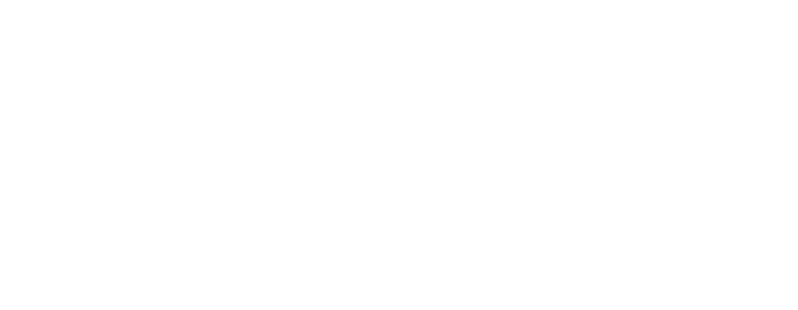
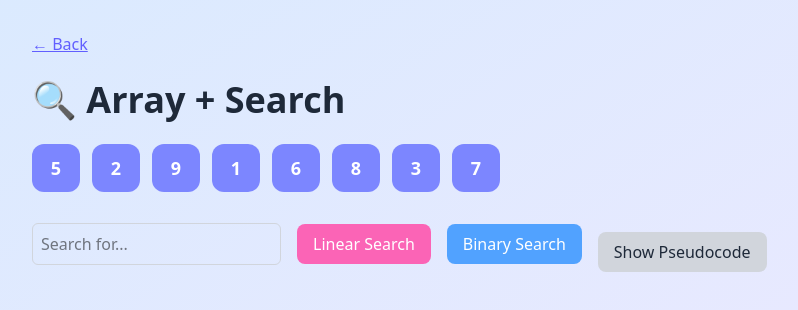
Before and after one commit to builtbydani/dsa-showcase, a React (Vite) app: page /array in a window 1280 px wide. Before the commit this address had no page. Shown: the top 310 px of the page, without its empty margins (0-798 px from the left). Built offline with nearby package versions, Linux system fonts and the light colour scheme.

Commit message:
Array + Search working

```diff
--- a/src/App.jsx
+++ b/src/App.jsx
@@ -1,13 +1,14 @@
 // src/App.jsx
 import { BrowserRouter as Router, Routes, Route } from "react-router-dom";
 import Home from "./pages/Home.jsx";
+import ArrayPage from "./pages/ArrayPage.jsx";
 
 export default function App() {
   return (
     <Router>
       <Routes>
         <Route path="/" element={<Home />} />
-        {/* More routes coming soon */}
+        <Route path="/array" element={<ArrayPage />} />
       </Routes>
     </Router>
   );
--- /dev/null
+++ b/src/pages/ArrayPage.jsx
@@ -0,0 +1,145 @@
+// src/pages/ArrayPage.jsx
+import { useState } from "react";
+import { Link } from "react-router-dom";
+
+export default function ArrayPage() {
+  const [array, setArray] = useState([5, 2, 9, 1, 6, 8, 3, 7]);
+  const [target, setTarget] = useState("");
+  const [currentIndex, setCurrentIndex] = useState(null);
+  const [showCode, setShowCode] = useState(false);
+  const [activeLine, setActiveLine] = useState(null);
+  const [isBinary, setIsBinary] = useState(false);
+
+  const reset = () => setCurrentIndex(null);
+
+  const linearSearch = async () => {
+    reset();
+    setIsBinary(false);
+    for (let i = 0; i < array.length; i++) {
+      setActiveLine(0);
+      await new Promise((res) => setTimeout(res, 300));
+      setCurrentIndex(i);
+      setActiveLine(1);
+      await new Promise((res) => setTimeout(res, 300));
+      if (array[i] === Number(target)) {
+        setActiveLine(2);
+        break;
+      }
+    }
+    setActiveLine(null);
+  };
+
+  const binarySearch = async () => {
+    reset();
+    setIsBinary(true);
+    let arr = [...array].sort((a, b) => a - b);
+    setArray(arr);
+    let low = 0, high = arr.length - 1;
+    setActiveLine(0);
+    await new Promise(res => setTimeout(res, 200));
+    setActiveLine(1);
+    await new Promise(res => setTimeout(res, 200));
+    while (low <= high) {
+      setActiveLine(2);
+      await new Promise(res => setTimeout(res, 200));
+      let mid = Math.floor((low + high) / 2);
+      setActiveLine(3);
+      setCurrentIndex(mid);
+      await new Promise((res) => setTimeout(res, 300));
+      if (arr[mid] === Number(target)) {
+        setActiveLine(4);
+        break;
+      }
+      if (arr[mid] < Number(target)) {
+        setActiveLine(6);
+        low = mid + 1;
+      } else {
+        setActiveLine(8);
+        high = mid - 1;
+      }
+      await new Promise(res => setTimeout(res, 300));
+    }
+    setActiveLine(null);
+  };
+
+  const linearCode = [
+    "for i in 0 to array.length:",
+    "   if array[i] == target:",
+    "       return i",
+  ];
+
+  const binaryCode = [
+    "low = 0",
+    "high = array.length - 1",
+    "while low <= high:",
+    "   mid = (low + high) // 2",
+    "   if array[mid] == target:",
+    "       return mid",
+    "   else if array[mid] < target:",
+    "       low = mid + 1",
+    "   else:",
+    "       high = mid - 1",
+  ];
+
+  return (
+    <div className="min-h-screen p-8 bg-gradient-to-br from-blue-100 to-purple-100">
+      <Link to="/" className="text-indigo-500 underline mb-6 block">← Back</Link>
+      <h1 className="text-4xl font-bold mb-6 text-gray-800">🔍 Array + Search</h1>
+
+      <div className="flex flex-wrap gap-3 mb-6">
+        {array.map((num, idx) => (
+          <div
+            key={idx}
+            className={`w-12 h-12 flex items-center justify-center rounded-xl text-white text-lg font-semibold ${
+              idx === currentIndex ? "bg-pink-500" : "bg-indigo-400"
+            }`}
+          >
+            {num}
+          </div>
+        ))}
+      </div>
+
+      <div className="flex items-center gap-4">
+        <input
+          type="number"
+          value={target}
+          onChange={(e) => setTarget(e.target.value)}
+          placeholder="Search for..."
+          className="p-2 rounded-md border border-gray-300"
+        />
+        <button onClick={linearSearch} className="px-4 py-2 bg-pink-400 hover:bg-pink-500 text-white rounded-lg">
+          Linear Search
+        </button>
+        <button onClick={binarySearch} className="px-4 py-2 bg-blue-400 hover:bg-blue-500 text-white rounded-lg">
+          Binary Search
+        </button>
+        <button
+          onClick={() => setShowCode(!showCode)}
+          className="mt-4 px-4 py-2 bg-gray-300 hover:bg-gray-400 text-gray-800 rounded-lg"
+        >
+          {showCode ? "Hide Pseudocode" : "Show Pseudocode"}
+        </button>
+
+        {showCode && (
+          <pre
+            className="
+            mt-6 bg-white/80 p-4 rounded-xl
+            border border-gray-300 max-w-xl
+            text-left text-sm font-mono
+          ">
+            {(isBinary ? binaryCode : linearCode).map((line, idx) => (
+              <div
+                key={idx}
+                className={`transition-all ${
+                  idx === activeLine ? "bg-yellow-200 font-bold px-2 rounded" : ""
+                }`}
+              >
+                {line}
+              </div>
+            ))}
+          </pre>
+        )}
+      </div>
+    </div>
+  );
+}
--- a/src/pages/Home.jsx
+++ b/src/pages/Home.jsx
@@ -1,29 +1,32 @@
-// src/pages/Home.jsx
 import { Link } from "react-router-dom";
 
 const sections = [
-  { title: "Array + Search", path: "/array" },
-  { title: "Stack + Queue", path: "/stackqueue" },
-  { title: "Linked List", path: "/linkedlist" },
-  { title: "Binary Search Tree", path: "/bst" },
-  { title: "Graphs", path: "/graphs" },
-  { title: "Sorting", path: "/sorting" },
-  { title: "Heaps", path: "/heaps" },
-  { title: "Hash Tables", path: "/hashtables" },
+  { title: "Array + Search", path: "/array", emoji: "🔍" },
+  { title: "Stack + Queue", path: "/stackqueue", emoji: "📦" },
+  { title: "Linked List", path: "/linkedlist", emoji: "🔗" },
+  { title: "Binary Search Tree", path: "/bst", emoji: "🌳" },
+  { title: "Graphs", path: "/graphs", emoji: "🕸️" },
+  { title: "Sorting", path: "/sorting", emoji: "🔀" },
+  { title: "Heaps", path: "/heaps", emoji: "📈" },
+  { title: "Hash Tables", path: "/hashtables", emoji: "🎯" },
 ];
 
 export default function Home() {
   return (
     <div className="min-h-screen bg-gradient-to-br from-pink-100 to-indigo-100 p-8">
-      <h1 className="text-5xl font-bold text-center mb-12 text-gray-800">📘 DSA Showcase</h1>
+      <h1 className="text-5xl font-bold text-center mb-12 text-gray-800 drop-shadow-sm">
+        📘 DSA Showcase
+      </h1>
+
       <div className="grid grid-cols-1 sm:grid-cols-2 lg:grid-cols-3 gap-6 max-w-5xl mx-auto">
-        {sections.map((sec) => (
+        {sections.map(({ title, path, emoji }) => (
           <Link
-            key={sec.path}
-            to={sec.path}
-            className="bg-white shadow-lg rounded-2xl p-6 text-center text-lg font-medium hover:bg-indigo-50 hover:scale-105 transition-all duration-200"
+            key={path}
+            to={path}
+            className="bg-white/70 backdrop-blur-lg hover:bg-white hover:scale-[1.03] hover:shadow-xl transition-all duration-200 shadow-md border border-white rounded-3xl px-6 py-8 text-center text-lg font-medium text-gray-800 flex flex-col items-center justify-center"
           >
-            {sec.title}
+            <div className="text-3xl mb-2">{emoji}</div>
+            <div>{title}</div>
           </Link>
         ))}
       </div>
```
